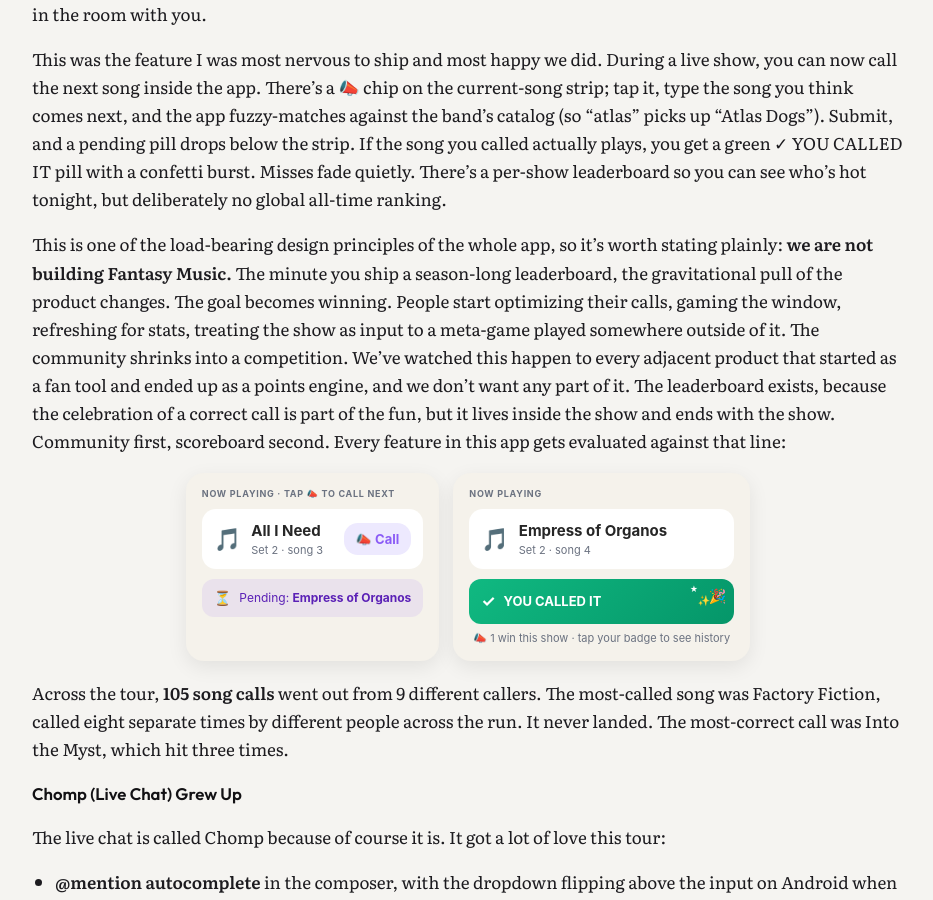
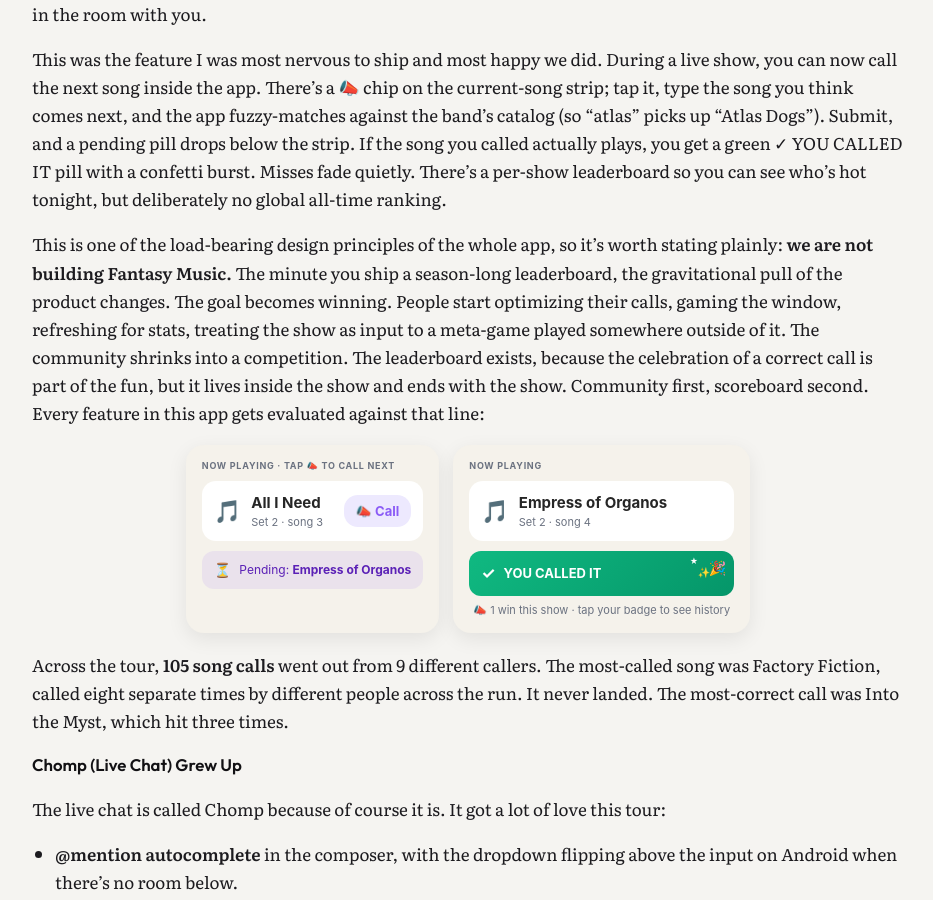
Before and after one commit to cmeiklejohn/cmeiklejohn.github.io, a Jekyll site: the page built from _posts/2026-04-26-spring-tour-recap.markdown, in a window 1280 px wide and 900 px high, scrolled down 4095 px. Shown: the whole window, without its empty margins (172-1105 px from the left). Built offline with Jekyll 4.4.1, drawn with Linux system fonts in a browser that asks for light colours; some web fonts are replaced.

Commit message:
Spring Tour Recap: drop the fan-tool-to-points-engine line

```diff
--- a/_posts/2026-04-26-spring-tour-recap.markdown
+++ b/_posts/2026-04-26-spring-tour-recap.markdown
@@ -180,7 +180,7 @@ People watching from home love to try to guess the next song from the opening no
 
 This was the feature I was most nervous to ship and most happy we did. During a live show, you can now call the next song inside the app. There's a 📣 chip on the current-song strip; tap it, type the song you think comes next, and the app fuzzy-matches against the band's catalog (so "atlas" picks up "Atlas Dogs"). Submit, and a pending pill drops below the strip. If the song you called actually plays, you get a green ✓ YOU CALLED IT pill with a confetti burst. Misses fade quietly. There's a per-show leaderboard so you can see who's hot tonight, but deliberately no global all-time ranking.
 
-This is one of the load-bearing design principles of the whole app, so it's worth stating plainly: **we are not building Fantasy Music.** The minute you ship a season-long leaderboard, the gravitational pull of the product changes. The goal becomes winning. People start optimizing their calls, gaming the window, refreshing for stats, treating the show as input to a meta-game played somewhere outside of it. The community shrinks into a competition. We've watched this happen to every adjacent product that started as a fan tool and ended up as a points engine, and we don't want any part of it. The leaderboard exists, because the celebration of a correct call is part of the fun, but it lives inside the show and ends with the show. Community first, scoreboard second. Every feature in this app gets evaluated against that line:
+This is one of the load-bearing design principles of the whole app, so it's worth stating plainly: **we are not building Fantasy Music.** The minute you ship a season-long leaderboard, the gravitational pull of the product changes. The goal becomes winning. People start optimizing their calls, gaming the window, refreshing for stats, treating the show as input to a meta-game played somewhere outside of it. The community shrinks into a competition. The leaderboard exists, because the celebration of a correct call is part of the fun, but it lives inside the show and ends with the show. Community first, scoreboard second. Every feature in this app gets evaluated against that line:
 
 <div style="display:flex; gap:14px; flex-wrap:wrap; justify-content:center; margin:18px auto;">
   <div style="background:#F5F2EB; border-radius:18px; box-shadow:0 6px 20px rgba(0,0,0,0.08); padding:14px 16px; flex:0 0 auto; max-width:340px; font-family:-apple-system,BlinkMacSystemFont,system-ui,sans-serif; color:#262626;">
```
